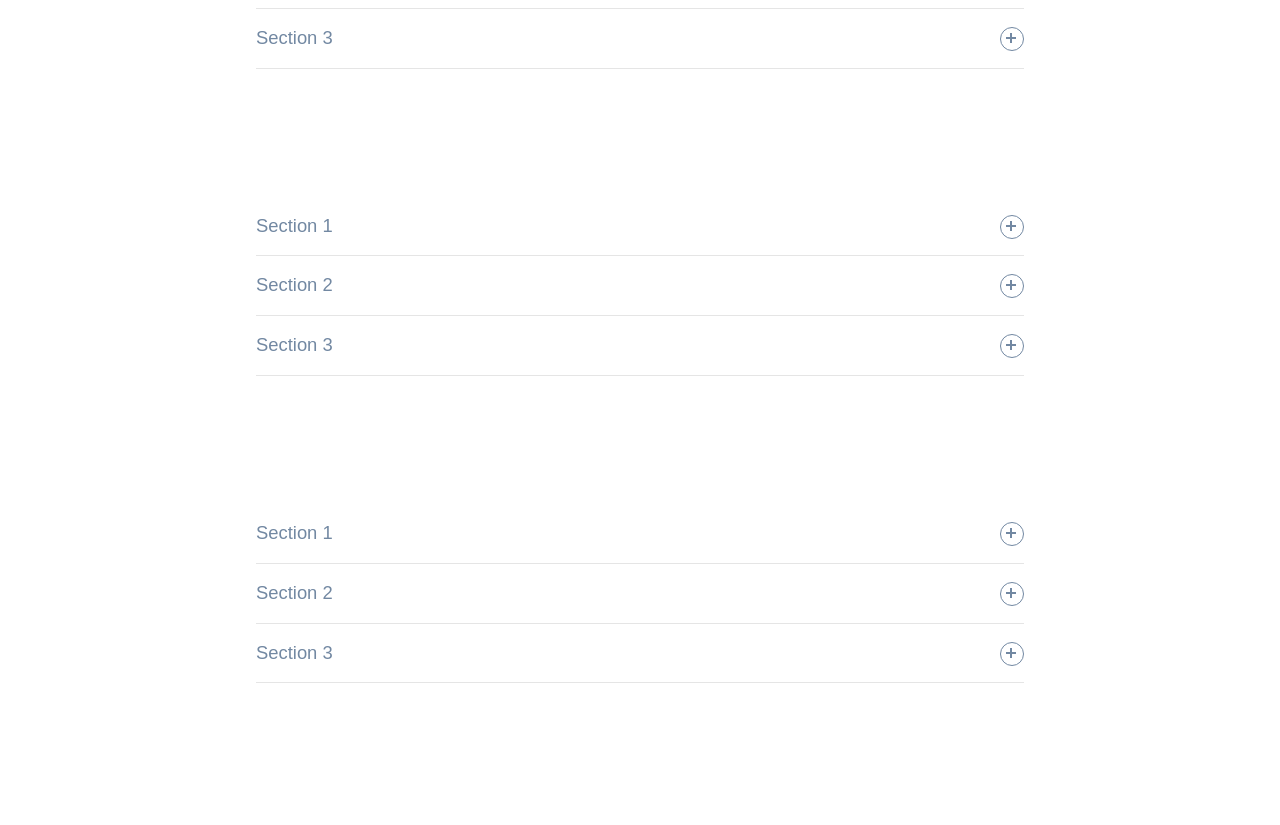
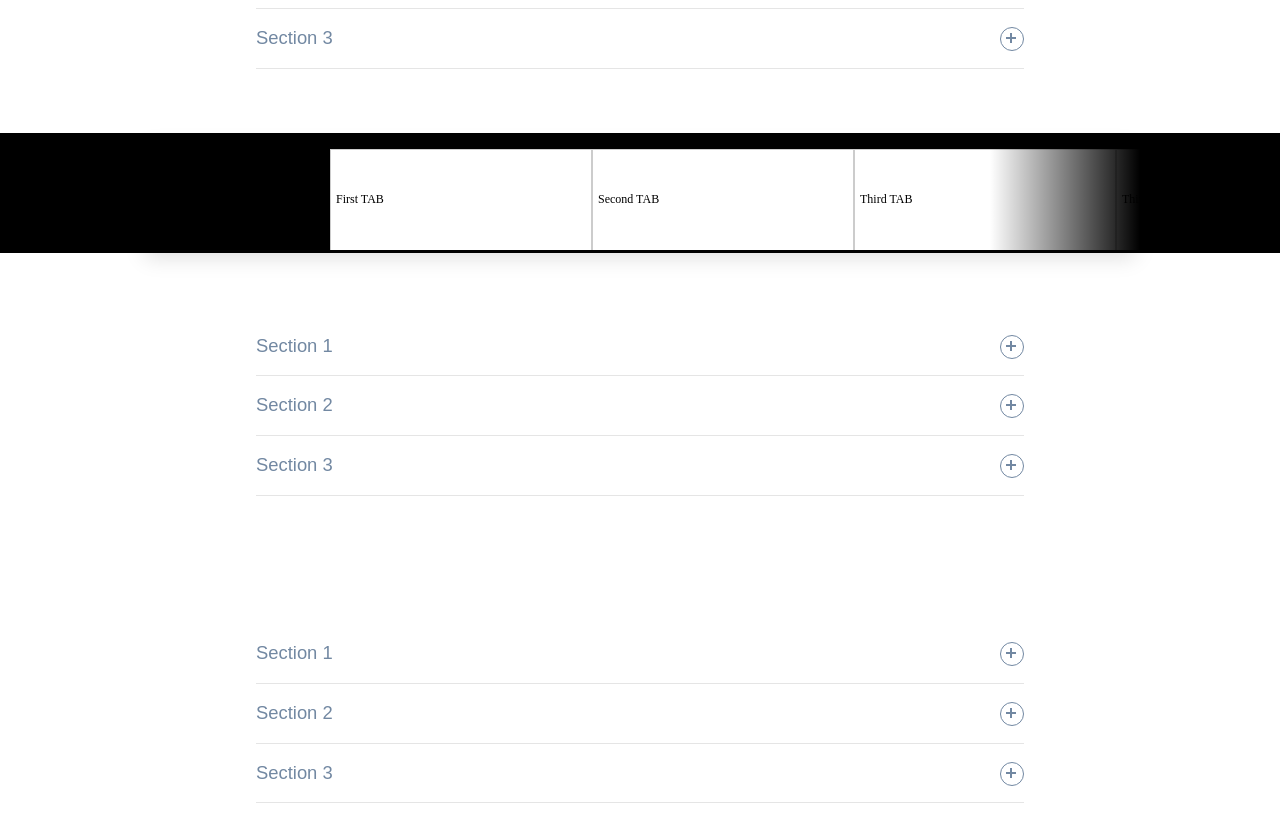
Before and after one commit to heran101/ui-collections, a Next.js app: page / in a window 1280 px wide. Shown: the part 3180-4005 px from the top of the page. Before the commit the page ends 3927 px from the top, so only its background shows below. Built offline with nearby package versions, Linux system fonts and the light colour scheme.

Commit message:
add custom tab

```diff
--- /dev/null
+++ b/Components/Basic/Tabs/Tabs.tsx
@@ -0,0 +1,122 @@
+import React, { useState } from "react";
+import styled from "styled-components";
+
+const MainContainer = styled.div`
+  background: black;
+`;
+const TabContainer = styled.div`
+  background: black;
+  margin: auto;
+  overflow: hidden;
+  position: relative;
+  width: calc(250px * 4);
+  box-shadow: 0 10px 20px -5px rgba(0, 0, 0, 0.125);
+  height: 120px;
+  &::before,
+  &::after {
+    background: linear-gradient(
+      to right,
+      rgba(0, 0, 0, 1) 0%,
+      rgba(0, 0, 0, 0) 100%
+    );
+    content: "";
+    height: 120px;
+    position: absolute;
+    width: 150px;
+    z-index: 2;
+  }
+  &::after {
+    right: 0;
+    top: 0;
+    transform: rotateZ(180deg);
+  }
+
+  &::before {
+    left: 0;
+    top: 0;
+  }
+`;
+const TabContent = styled.ul`
+  display: flex;
+  list-style-type: none;
+  margin-left: 150px;
+  &:first-child {
+    left: 0;
+    top: 0;
+  }
+`;
+const TabLink = styled.a`
+  display: flex;
+  align-items: center;
+  height: 100px;
+  width: 250px;
+
+  padding-right: 5px;
+  padding-left: 5px;
+  border: 1px solid #ccc;
+  background-color: white;
+  border-bottom: 0;
+  font-size: 12px;
+  color: inherit;
+  text-decoration: none;
+  cursor: pointer;
+`;
+const TabView = styled.ul`
+  display: flex;
+  &:not(:target) {
+    display: none;
+  }
+  &:target {
+    display: block;
+  }
+`;
+const Tabs = () => {
+  return (
+    <>
+      <MainContainer>
+        <TabContainer>
+          <TabContent>
+            <li>
+              <TabLink href="#tab1">First TAB</TabLink>
+            </li>
+            <li>
+              <TabLink href="#tab2">Second TAB</TabLink>
+            </li>
+            <li>
+              <TabLink href="#tab3">Third TAB</TabLink>
+            </li>
+            <li>
+              <TabLink href="#tab4">Third TAB</TabLink>
+            </li>
+            <li>
+              <TabLink href="#tab5">Third TAB</TabLink>
+            </li>
+            <li>
+              <TabLink href="#tab6">Third TAB</TabLink>
+            </li>
+          </TabContent>
+        </TabContainer>
+        <TabView id="tab1">
+          <p>This is first contents.</p>
+        </TabView>
+        <TabView id="tab2">
+          <p>This is second contents.</p>
+        </TabView>
+        <TabView id="tab3">
+          <p>This is third contents.</p>
+        </TabView>
+        <TabView id="tab4">
+          <p>This is first contents.</p>
+        </TabView>
+        <TabView id="tab5">
+          <p>This is second contents.</p>
+        </TabView>
+        <TabView id="tab5">
+          <p>This is third contents.</p>
+        </TabView>
+      </MainContainer>
+    </>
+  );
+};
+
+export default Tabs;
--- a/pages/index.tsx
+++ b/pages/index.tsx
@@ -8,6 +8,7 @@ import FeatureStack from "@/Components/common/FeatureStack/FeatureStack";
 import { CustomCarousel } from "@/Components/common/CustomCarousel/CustomCarousel";
 import styled from "styled-components";
 import CMSwitch from "@/Components/Basic/Switch/Switch";
+import Tabs from "@/Components/Basic/Tabs/Tabs";
 
 const H1 = styled.h1`
   text-align: center;
@@ -102,6 +103,7 @@ export default function Home() {
         </Container>
         <FeatureStack />
         <FAQ />
+        <Tabs />
         <FAQ />
         <FAQ />
       </main>
```
